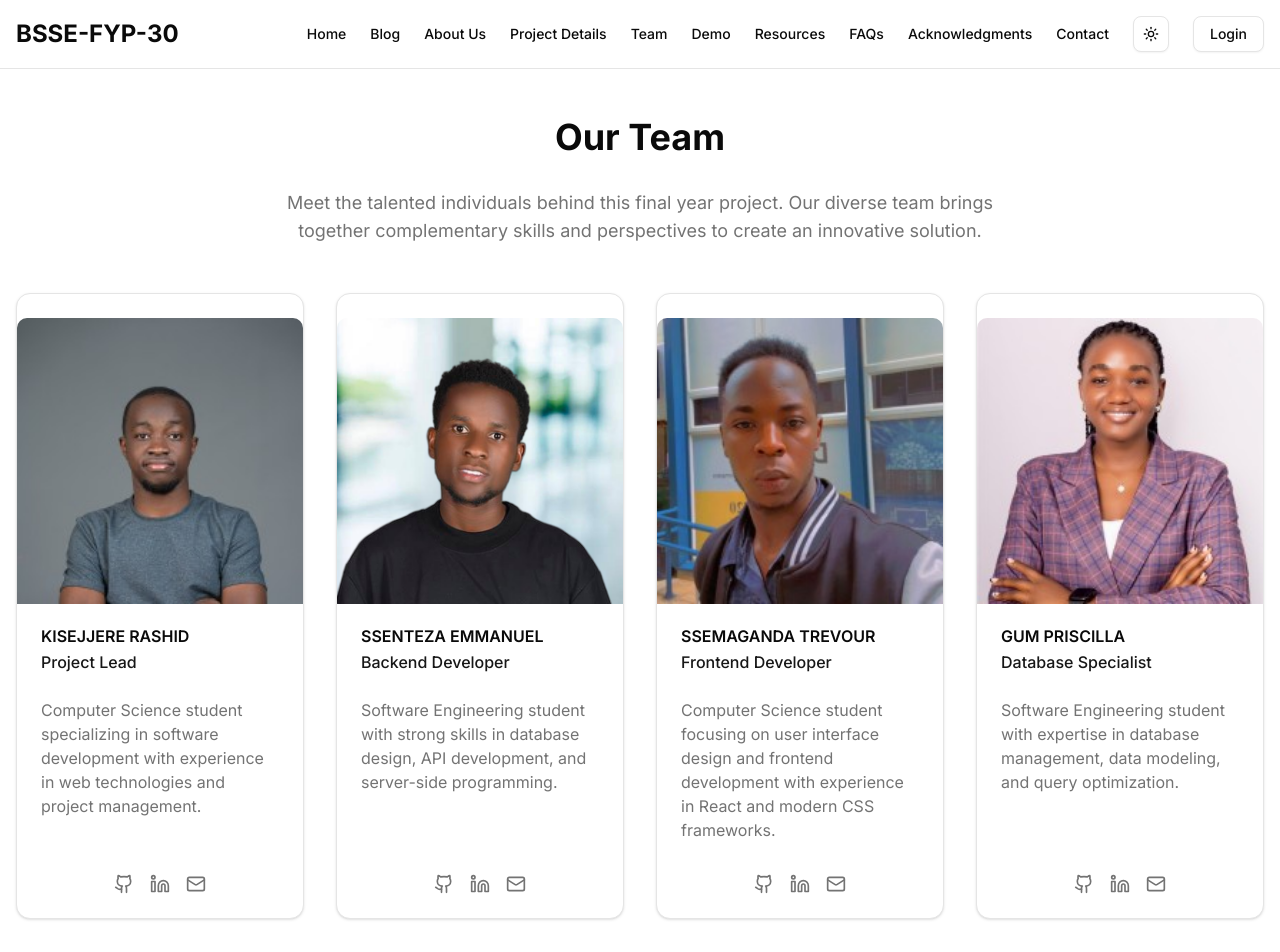
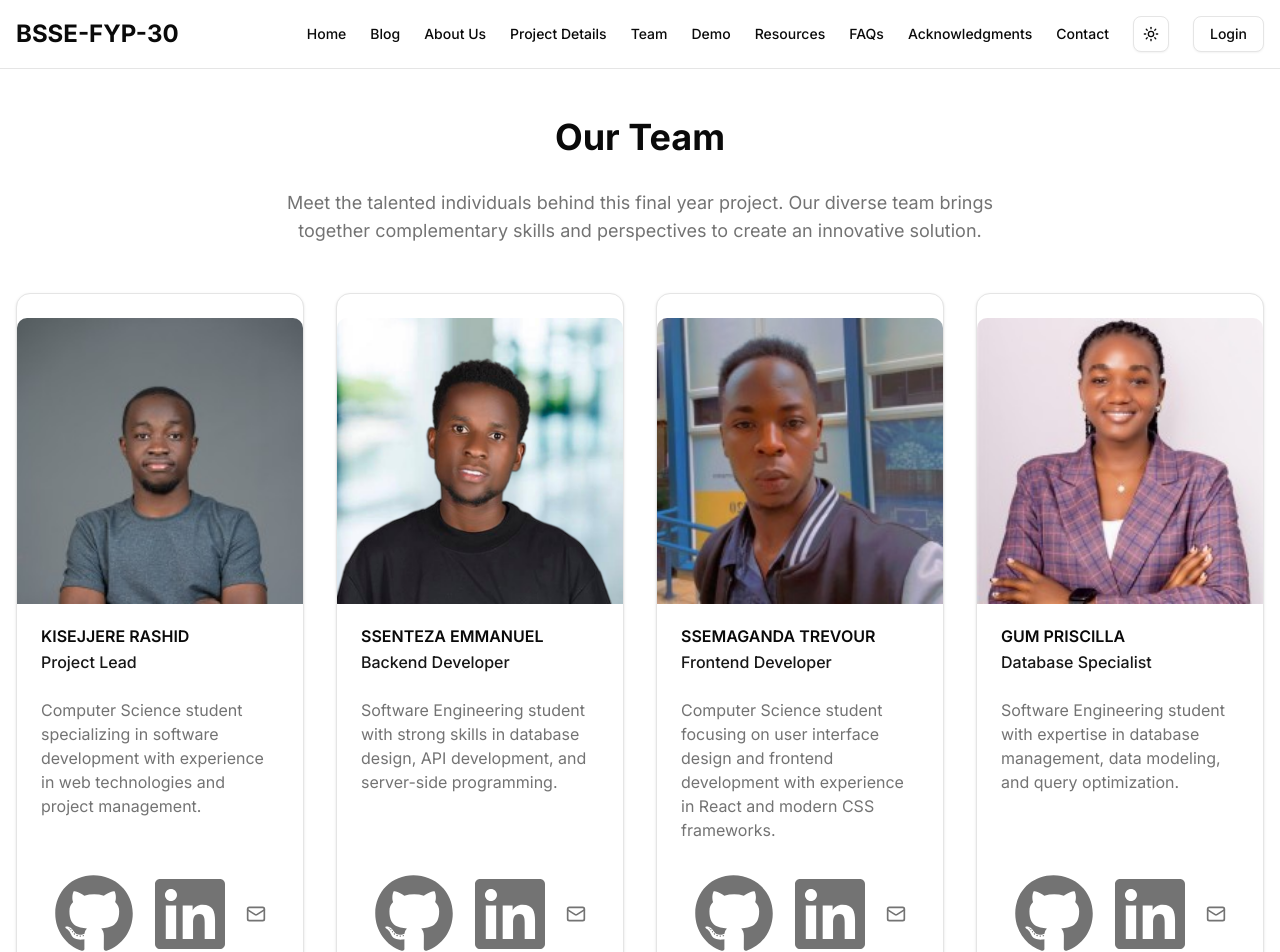
Before and after one commit to Ssaava/fyp-30-blog, a Next.js app: page /team in a window 1280 px wide. Shown: the top 952 px of the page. Built offline with nearby package versions, Linux system fonts and the light colour scheme.

Commit message:
installed react-icons

```diff
--- a/package.json
+++ b/package.json
@@ -31,6 +31,7 @@
     "next-themes": "^0.4.6",
     "react": "^19.0.0",
     "react-dom": "^19.0.0",
+    "react-icons": "^5.5.0",
     "react-markdown": "^10.1.0",
     "react-syntax-highlighter": "^15.6.1",
     "remark-gfm": "^4.0.1",
--- a/src/app/team/page.tsx
+++ b/src/app/team/page.tsx
@@ -1,3 +1,4 @@
+import { SiteLayout } from "@/components/site-layout";
 import {
   Card,
   CardContent,
@@ -5,10 +6,10 @@ import {
   CardHeader,
   CardTitle,
 } from "@/components/ui/card";
-import { Github, Linkedin, Mail } from "lucide-react";
+import { Mail } from "lucide-react";
+import Image from "next/image";
 import Link from "next/link";
-import Image from "next/image";
-import { SiteLayout } from "@/components/site-layout";
+import { FaGithub, FaLinkedin } from "react-icons/fa";
 
 export default function TeamPage() {
   const teamMembers = [
@@ -92,14 +93,14 @@ export default function TeamPage() {
                   href={member.links.github}
                   className="text-muted-foreground hover:text-primary transition-colors"
                 >
-                  <Github size={20} />
+                  <FaGithub className="size-20" />
                   <span className="sr-only">GitHub</span>
                 </Link>
                 <Link
                   href={member.links.linkedin}
                   className="text-muted-foreground hover:text-primary transition-colors"
                 >
-                  <Linkedin size={20} />
+                  <FaLinkedin className="size-20" />
                   <span className="sr-only">LinkedIn</span>
                 </Link>
                 <Link
```
Also changed, not shown: 1 other file (tests, documents, lock files or other folders).
